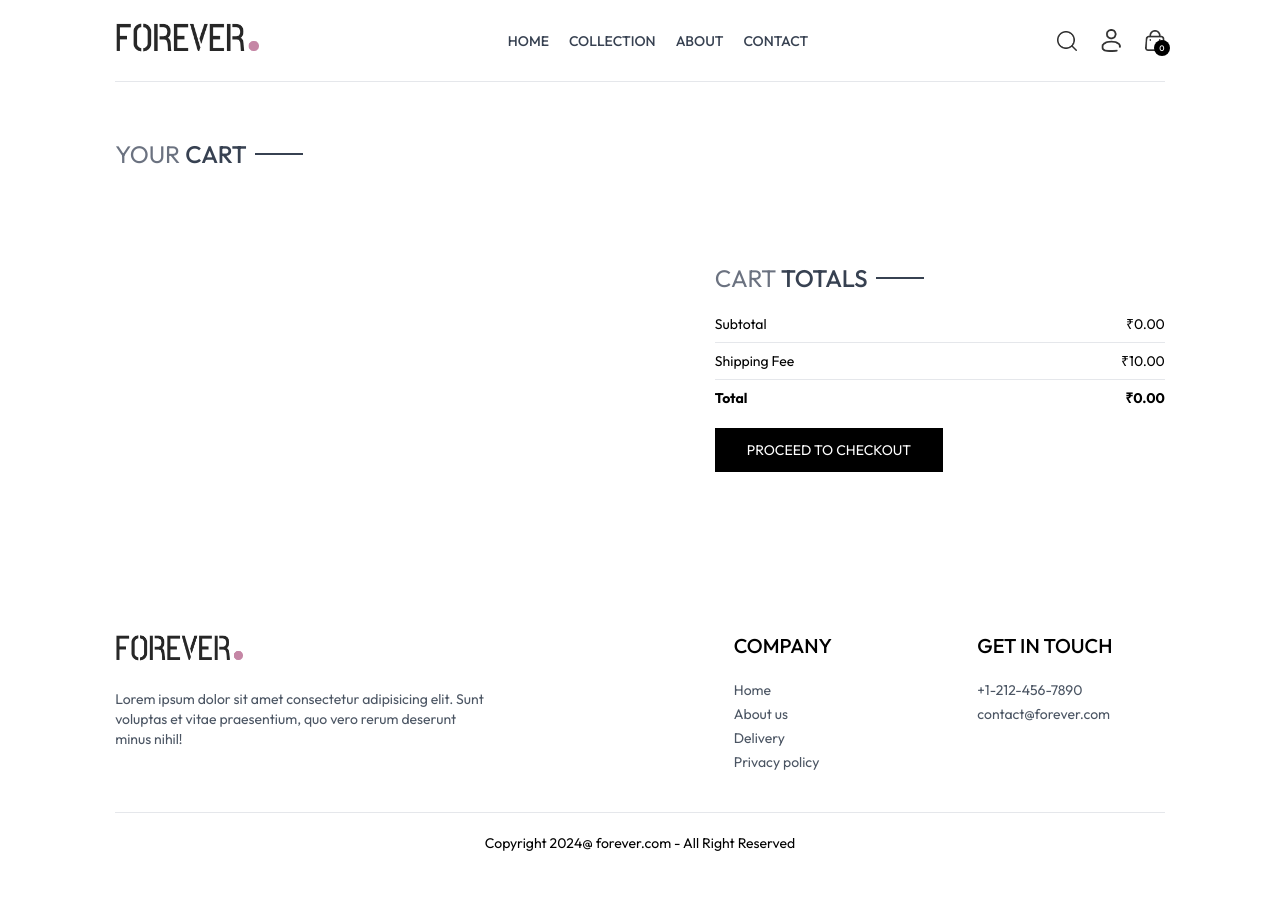
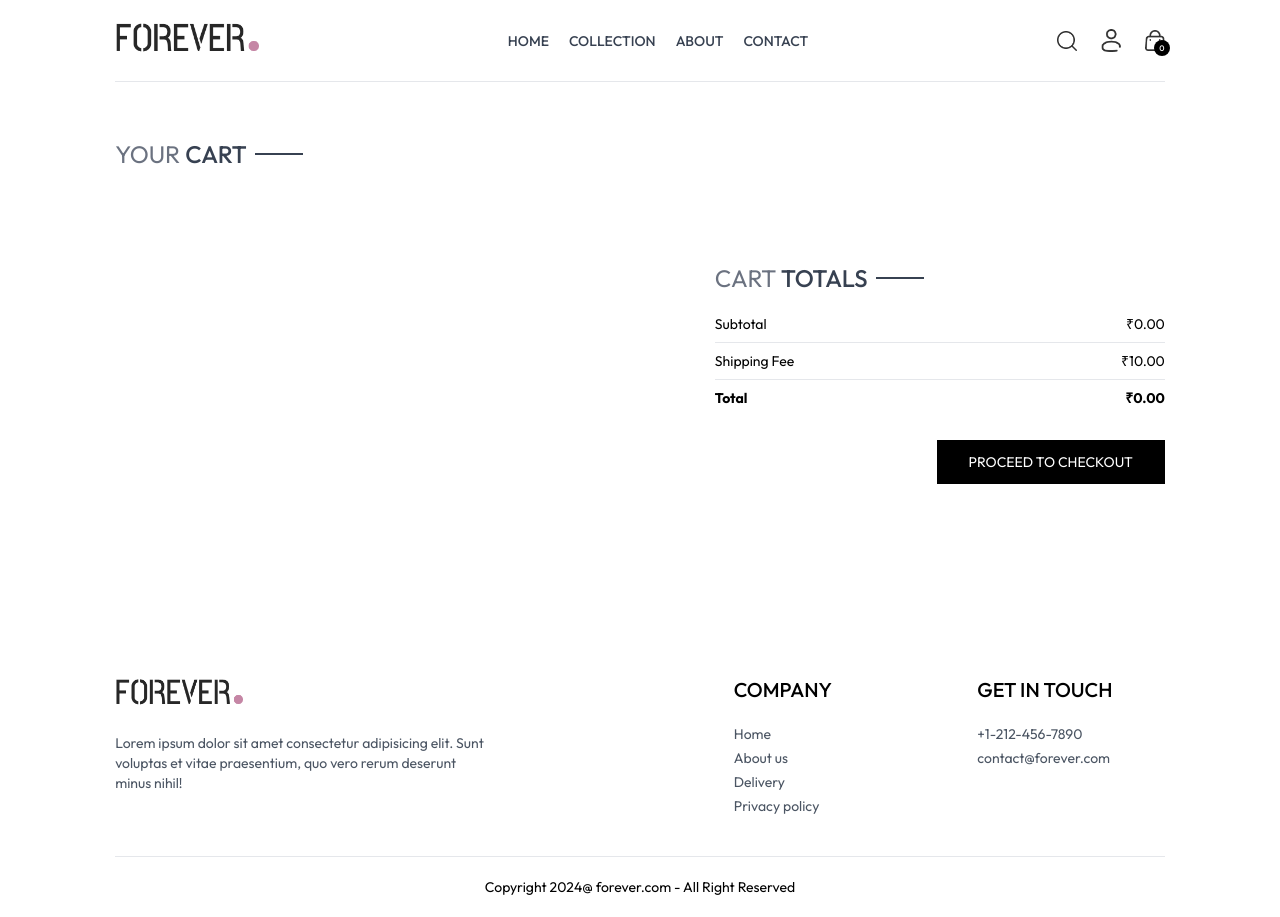
Before and after one commit to Taniya0613/ecommerce-app, a React (Vite) app in the folder frontend/: page /cart in a window 1280 px wide. Before the commit the page ends 873 px from the top, so only its background shows below. Built offline with nearby package versions, Linux system fonts and the light colour scheme.

Commit message:
Adjust button position in Cart page

```diff
--- a/frontend/src/pages/Cart.jsx
+++ b/frontend/src/pages/Cart.jsx
@@ -92,9 +92,9 @@ const Cart = () => {
       </div>
 
       <div className="flex justify-end my-20">
-        <div className="w-full sm:w-[450px]">
+        <div className="w-full sm:w-[450px] flex flex-col items-end">
           <CartTotal />
-          <button className="bg-black text-white text-sm mt-5 px-8 py-3">
+          <button className="bg-black text-white text-sm my-8 px-8 py-3">
             PROCEED TO CHECKOUT
           </button>
         </div>
```
